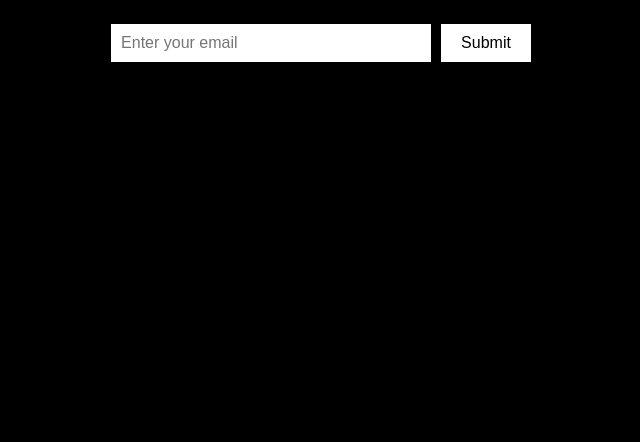
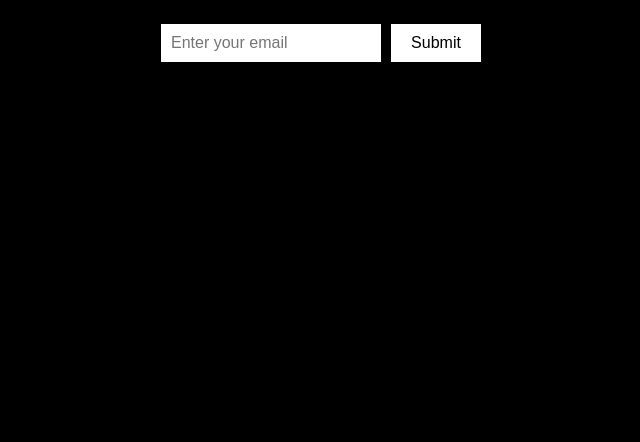
Before and after one commit to Zoreo/krv-store-landing, a plain HTML site: page index.html in a window 1280 px wide. Shown: the part 358-800 px from the top of the page, without its empty margins (319-959 px from the left). Drawn offline with Linux system fonts and the light colour scheme.

Commit message:
Update visuals

```diff
--- a/index.html
+++ b/index.html
@@ -6,9 +6,15 @@
     <meta name="viewport" content="width=device-width, initial-scale=1.0">
     <title>Coming Soon</title>
     <script type="module">
+        // Import the functions you need from the SDKs you need
         import { getFirestore, collection, doc, addDoc } from 'https://www.gstatic.com/firebasejs/11.1.0/firebase-firestore.js'
         import { initializeApp } from "https://www.gstatic.com/firebasejs/11.1.0/firebase-app.js";
         import { getAnalytics } from "https://www.gstatic.com/firebasejs/11.1.0/firebase-analytics.js";
+        // TODO: Add SDKs for Firebase products that you want to use
+        // https://firebase.google.com/docs/web/setup#available-libraries
+
+        // Your web app's Firebase configuration
+        // For Firebase JS SDK v7.20.0 and later, measurementId is optional
         const firebaseConfig = {
             apiKey: "AIzaSyDN05la6BOSSNfIWdcuuXVIBN6a75dt9s4",
             authDomain: "krv-store.firebaseapp.com",
@@ -61,7 +67,7 @@
         }
 
         .content {
-            display:inline-flex;
+            display: inline-flex;
             flex-direction: column;
             justify-content: center;
             align-items: center;
@@ -87,7 +93,8 @@
             padding: 10px;
             font-size: 16px;
             margin-right: 10px;
-            width: 300px;
+            width: 200px;
+            /* Reduce the width of the input box */
             border: none;
             outline: none;
         }
@@ -99,6 +106,8 @@
             color: black;
             border: none;
             cursor: pointer;
+            width: 90px;
+            /* Set a fixed width for the button */
         }
 
         button:hover {
@@ -112,9 +121,10 @@
 </head>
 
 <body>
-    <img id="logo" src="Asset 1.svg" alt="Brand Logo" style="width: 100px; height: auto;"/>
+    <img id="logo" src="Asset 1.svg" alt="Brand Logo" style="width: 100px; height: auto;" />
     <div class="content">
         <h1>STAY UPDATED</h1>
+        <!-- <p>Enter your email to get notified when our store launches:</p> -->
         <form onsubmit="submitEmail(); return false;">
             <div class="input-container">
                 <input type="email" id="email" placeholder="Enter your email" required />
```
